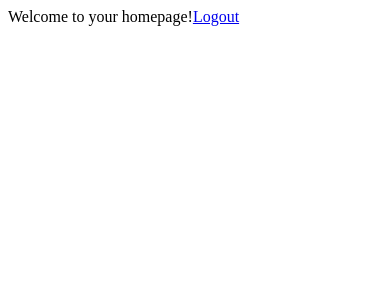
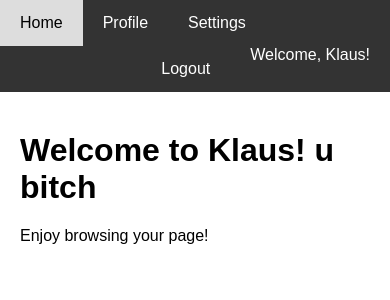
Before and after one commit to Klaus-demoacc/simpleWebApp_IAS32, a PHP site: page /home.php in a window 390 px wide. Shown: the top 300 px of the page. Run offline with PHP 8.4, Linux system fonts and the light colour scheme; a user stored in the database is signed in; data comes from the database, SQL or seed files in the repository; both versions use the stored data as it was after the commit.

Commit message:
Add files via upload

```diff
--- a/home.php
+++ b/home.php
@@ -1,9 +1,93 @@
 <?php
 session_start();
+
 if (!isset($_SESSION['user_id'])) {
     header("Location: login.php");
+    exit();
 }
 
-echo "Welcome to your homepage!";
-echo "<a href='logout.php'>Logout</a>";
+include 'db.php';
+
+$user_id = $_SESSION['user_id'];
+
+$stmt = $conn->prepare("SELECT username FROM users WHERE id = ?");
+$stmt->bind_param("i", $user_id);
+$stmt->execute();
+$stmt->store_result();
+$stmt->bind_result($username);
+
+if ($stmt->num_rows > 0) {
+    $stmt->fetch();
+} else {
+    echo "User not found. Please log in again.";
+    session_destroy();
+    header("Location: login.php");
+    exit();
+}
+
+$stmt->close();
 ?>
+<!DOCTYPE html>
+<html lang="en">
+<head>
+    <meta charset="UTF-8">
+    <meta name="viewport" content="width=device-width, initial-scale=1.0">
+    <title>Homepage</title>
+    <style>
+        body {
+            font-family: Arial, sans-serif;
+            margin: 0;
+            padding: 0;
+        }
+
+        nav {
+            background-color: #333;
+            overflow: hidden;
+        }
+
+        nav a {
+            float: left;
+            display: block;
+            color: white;
+            text-align: center;
+            padding: 14px 20px;
+            text-decoration: none;
+        }
+
+        nav a:hover {
+            background-color: #ddd;
+            color: black;
+        }
+
+        nav .navbar-right {
+            float: right;
+        }
+
+        .content {
+            padding: 20px;
+        }
+
+        .content h1 {
+            margin-top: 20px;
+        }
+    </style>
+</head>
+<body>
+
+    <nav>
+        <a href="home.php">Home</a>
+        <a href="profile.php">Profile</a>
+        <a href="settings.php">Settings</a>
+        <div class="navbar-right">
+            <a href="logout.php">Logout</a>
+            <span style="color: white; padding: 14px 20px;">Welcome, <?php echo htmlspecialchars($username); ?>!</span>
+        </div>
+    </nav>
+
+    <div class="content">
+        <h1>Welcome to  <?php echo htmlspecialchars($username); ?>! u bitch</h1>
+        <p>Enjoy browsing your page!</p>
+    </div>
+
+</body>
+</html>
```
Also changed, not shown: login.php (+13 -4 lines), registration.php (+27 -10 lines), webapp-cocamas.sql (added, +68 -0 lines).
